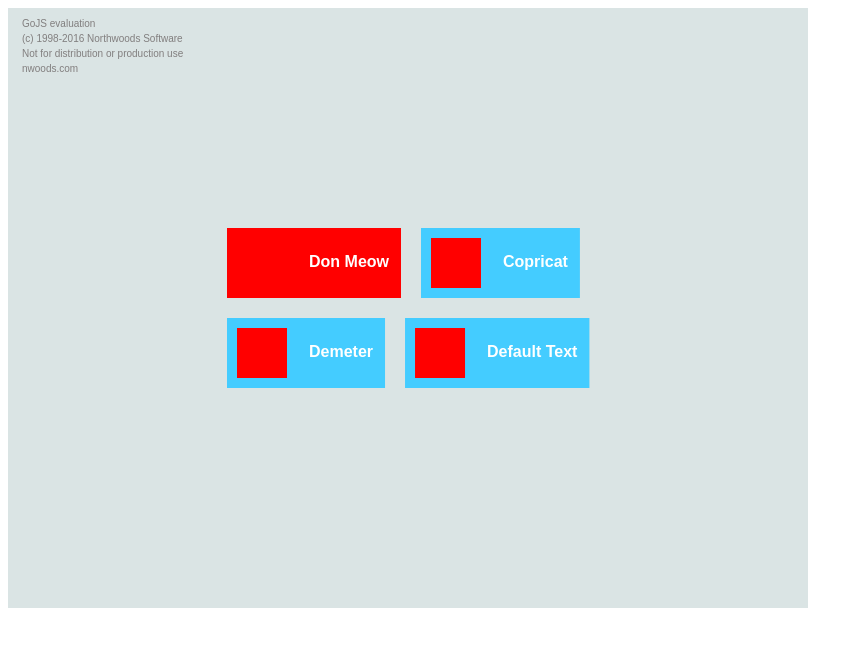
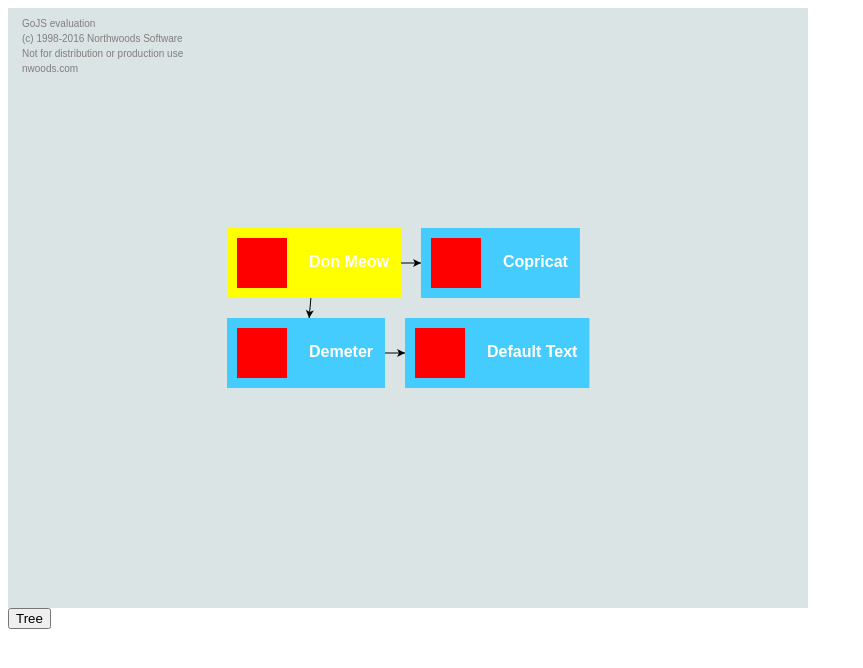
Before and after one commit to israelhenrique/learning-gojs, a plain HTML site: page gojs.htm in a window 1280 px wide. Shown: the whole page, without its empty margins (0-863 px from the left). Drawn offline with Linux system fonts and the light colour scheme.

Commit message:
add links

```diff
--- a/gojs.htm
+++ b/gojs.htm
@@ -8,5 +8,9 @@
 </head>
 <body onload="init();">
   <div id="teste" style="width:800px; height:600px; background-color: #DAE4E4;"></div>
+  <div>
+    <button type="button" onClick="treeLayout();">Tree</button>
+  </div>
+
 </body>
 </html>
--- a/mydiagram.js
+++ b/mydiagram.js
@@ -1,7 +1,10 @@
+var myDiagram ={}
+var $ = go.GraphObject.make;
+
 function init() {
 
-var $ = go.GraphObject.make;
-var myDiagram =
+
+myDiagram =
   $(go.Diagram, "teste",
     {
       initialContentAlignment: go.Spot.Center, // center Diagram contents
@@ -29,16 +32,16 @@ var myDiagram =
           new go.Binding("text", "name"))
       );
 
-    var model = $(go.Model);
+    var model = $(go.TreeModel);
     model.nodeDataArray =
     [ // note that each node data object holds whatever properties it needs;
       // for this app we add the "name" and "source" properties
-      { background: "red", name: "Don Meow", source: "cat1.png" },
-      { name: "Copricat", source: "cat2.png" },
-      { name: "Demeter",  source: "cat3.png" },
-      { /* Empty node data */  }
+      { key: "1",  background: "yellow", name: "Don Meow", source: "cat1.png" },
+      { key: "2", parent: "1", name: "Copricat", source: "cat2.png" },
+      { key: "3", parent: "1", name: "Demeter",  source: "cat3.png" },
+      { key: "4", parent: "3", /* Empty node data */  }
     ];
-    myDiagram.model = model;
 
 
+    myDiagram.model = model;
 }
```
